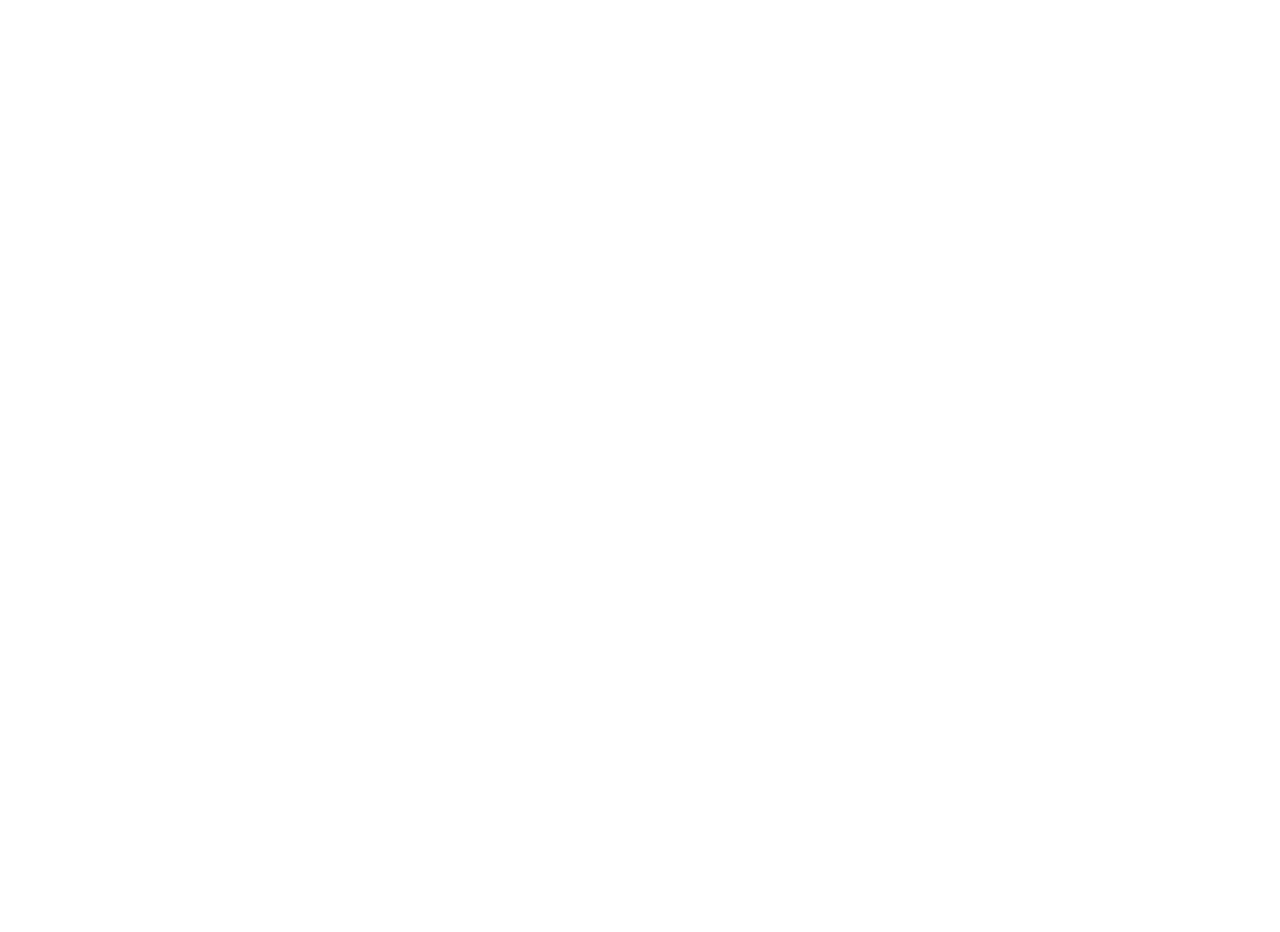
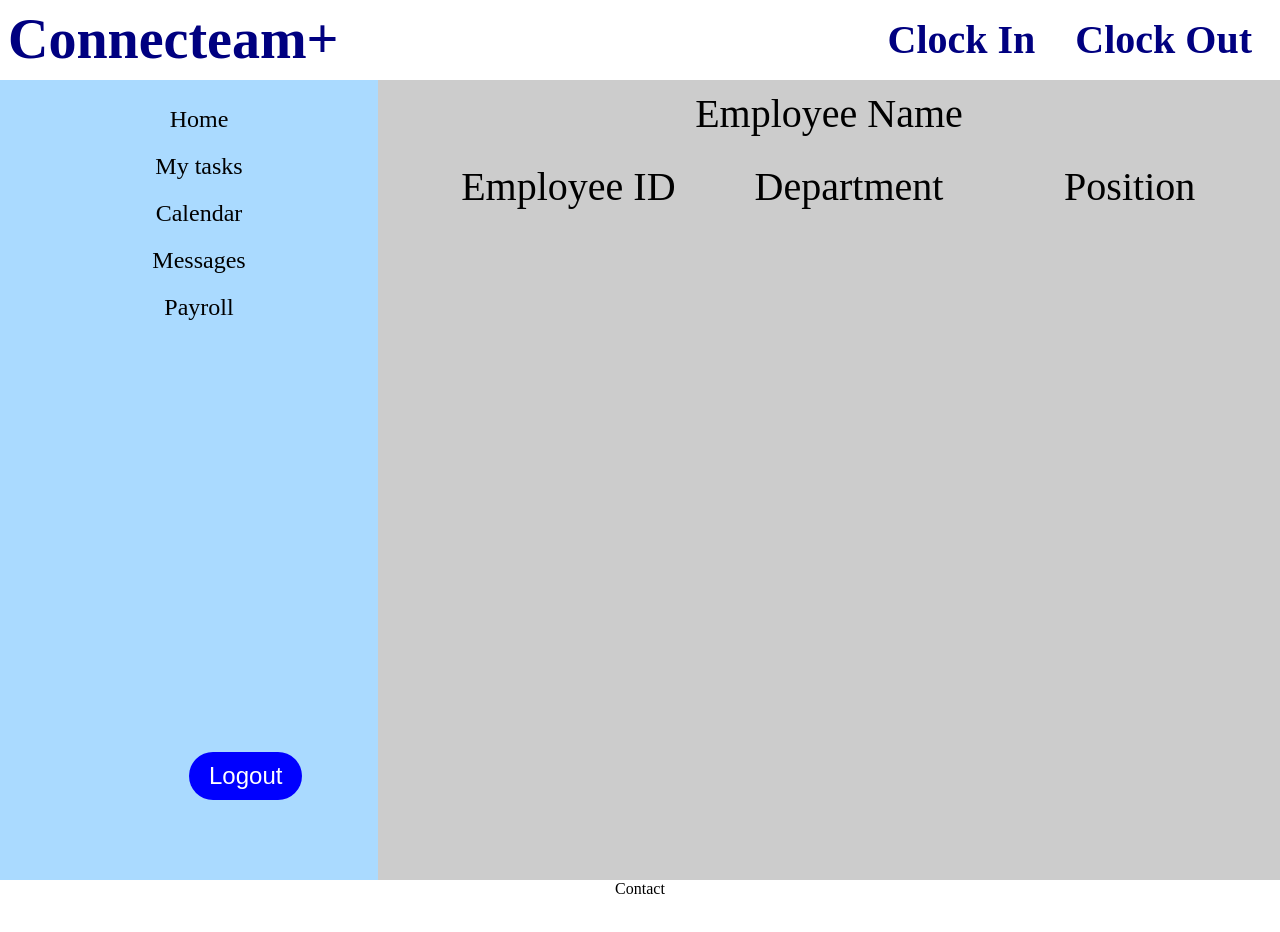
Before and after one commit to Kazuya019/employee_management, a React (Create React App) app in the folder src/main/ui/: page /userMain in a window 1280 px wide. Shown: the top 932 px of the page. Before the commit the page ends 800 px from the top, so only its background shows below. Built offline with nearby package versions, Linux system fonts and the light colour scheme.

Commit message:
add user main page

```diff
--- a/src/main/ui/package.json
+++ b/src/main/ui/package.json
@@ -7,7 +7,9 @@
     "@testing-library/react": "^12.1.4",
     "@testing-library/user-event": "^13.5.0",
     "react": "^17.0.2",
+    "react-alice-carousel": "^2.6.4",
     "react-dom": "^17.0.2",
+    "react-icons": "^4.4.0",
     "react-router-dom": "^5.3.0",
     "react-scripts": "5.0.0",
     "web-vitals": "^2.1.4"
--- a/src/main/ui/src/App.js
+++ b/src/main/ui/src/App.js
@@ -2,6 +2,7 @@
 import "./index.css";
 import RegisterScreen from "./Screens/RegisterScreen";
 import HomeScreen from "./Screens/HomeScreen";
+import UserMainScreen from "./Screens/UserMainScreen";
 import React from "react";
 import { BrowserRouter, Route } from "react-router-dom";
 import SigninScreen from "./Screens/SignInScreen";
@@ -12,6 +13,7 @@
       <Route path="/" exact={true} component={HomeScreen}></Route>
       <Route path="/signin" component={SigninScreen}></Route>
       <Route path="/register" component={RegisterScreen}></Route>
+      <Route path="/userMain" component={UserMainScreen}></Route>
     </BrowserRouter>
   );
 }
--- a/src/main/ui/src/Screens/HomeScreen.js
+++ b/src/main/ui/src/Screens/HomeScreen.js
@@ -66,6 +66,7 @@
                     Register
                   </Link>
                 </li>
+
               </ul>
             </div>
           </nav>
--- /dev/null
+++ b/src/main/ui/src/Screens/UserMainScreen.css
@@ -0,0 +1,112 @@
+
+.grid-container{
+  display: grid;
+  grid-template-areas:
+  "header"
+  "main"
+  "footer";
+  grid-template-columns: 1fr;
+  grid-template-rows: 5rem 1fr 5rem;
+  height: 100%;
+}
+.header{
+  grid-area: header;
+  background-color: white;
+  color: navy;
+  display: flex;
+  justify-content: space-between;
+  align-items: center;
+  padding: 0.5rem;
+  text-align: left;
+  font-family: "Montserrat";
+  font-weight: 900;
+  font-size: 3.5rem;
+  line-height: 1.7;
+}
+.clockin-out ul{
+  display: flex;
+  text-decoration: none;
+  list-style: none;
+  font-size: 2.5rem;
+
+}
+.clockin-out ul li {
+  justify-content: space-around;
+  padding: 10px;
+  margin: 10px;
+}
+.container {
+    grid-area: main;
+    width: 100%;
+    margin: 0 auto;
+    display: flex;
+    justify-content: flex-start;
+    min-height: 100vh;
+  }
+
+  .side-menu {
+    width: 30%;
+    background-color: rgb(170, 218, 255);
+    justify-content: space-between;
+
+  }
+  .main-contents {
+    width: 70%;
+    padding: 10px;
+    background-color: #ccc;
+  }
+  .side-buttons {
+    list-style: none;
+    padding: 0%;
+    justify-content: center;
+
+  }
+  .btn {
+    display: block;
+    width: 100%;
+    text-align: center;
+    padding: 10px 10px 10px 10px;
+    color: black;
+    text-decoration: none;
+    font-weight: bold;
+    transition: .3s;
+    font-weight: 300;
+    font-size: 1.5rem;
+
+  }
+  .btn:hover {
+    background-color: blue;
+    color: white;
+  }
+  .logout {
+    position: absolute;
+    bottom: 0%;
+    padding: 10px 20px 10px 20px;
+    font-weight: 300;
+    font-size: 1.5rem;
+    background-color: blue;
+    color: white;
+    border-radius: 100vh;
+    border:none;
+  }
+  .logout:hover {
+    background-color: white;
+    color: blue;
+  }
+
+  .user-icon {
+    text-align: center;
+    font-weight: 300;
+    font-size: 2.5rem;
+  }
+  .user-info ul {
+    display: flex;
+
+  }
+  .user-info ul li {
+    list-style: none;
+    width: 100%;
+    padding: 10px 10px 10px 10px;
+    font-weight: 300;
+    font-size: 2.5rem;
+  }
--- /dev/null
+++ b/src/main/ui/src/Screens/UserMainScreen.js
@@ -0,0 +1,81 @@
+import React from "react";
+import "./UserMainScreen.css";
+import SigninScreen from "./SignInScreen";
+import { Link } from "react-router-dom";
+
+function UserMainScreen() {
+    return (
+        <div class="grid-container">
+            <header class="header">
+                <div class="title">
+                    Connecteam+
+                </div>
+                <div class="clockin-out">
+                    <ul>
+                        <li>
+                            Clock In
+                        </li>
+                        <li>
+                            Clock Out
+                        </li>
+                    </ul>
+                </div>
+
+            </header>
+            <div class="container">
+
+                <div class="side-menu">
+                    <ul class="side-buttons">
+                        <li>
+                            <Link to="/signin" type="button" class="btn" name="button">
+                                Home
+                            </Link>
+                        </li>
+                        <li>
+                            <Link to="/signin" type="button" class="btn" name="button">
+                                My tasks
+                            </Link>
+                        </li>
+                        <li>
+                            <Link to="/signin" type="button" class="btn" name="button">
+                                Calendar
+                            </Link>
+                        </li>
+                        <li>
+                            <Link to="/signin" type="button" class="btn" name="button">
+                                Messages
+                            </Link>
+                        </li>
+                        <li>
+                            <Link to="/signin" type="button" class="btn" name="button">
+                                Payroll
+                            </Link>
+                        </li>
+                    </ul>
+                    <button class="logout">Logout</button>
+                </div>
+
+                <div class="main-contents">
+
+                    <div class="user-icon">
+                        Employee Name
+                    </div>
+                    <div class="user-info">
+                        <ul>
+                            <li>Employee ID</li>
+                            <li>Department</li>
+                            <li>Position</li>
+                        </ul>
+                    </div>
+                </div>
+
+            </div>
+            <footer>
+                Contact
+            </footer>
+        </div>
+
+    );
+}
+
+export default UserMainScreen;
```
Also changed, not shown: 1 other file (tests, documents, lock files or other folders).
